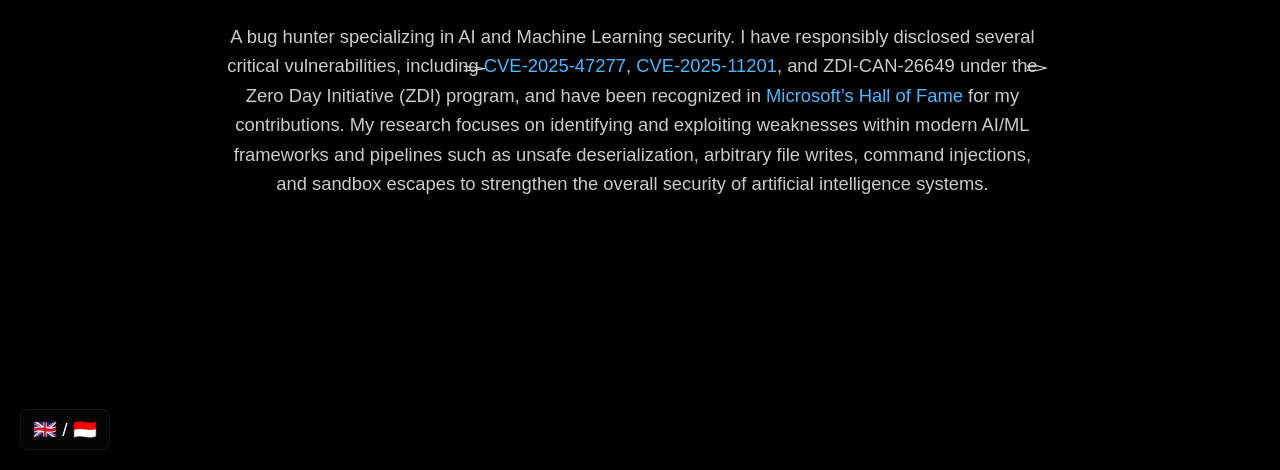
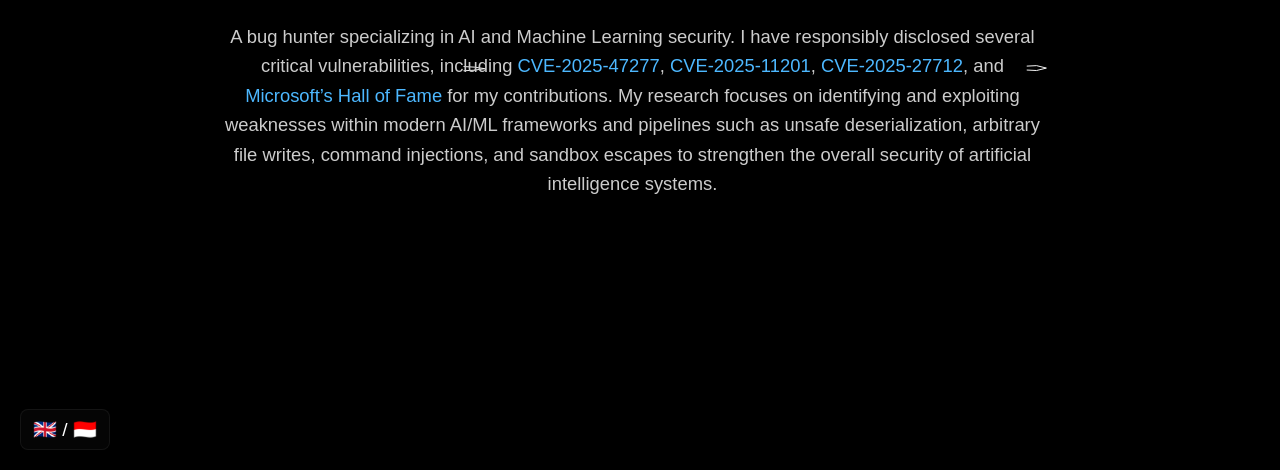
Before and after one commit to funscoietyxboyz/0xboyz, a plain HTML site: page index.html in a window 1280 px wide. Shown: the part 330-800 px from the top of the page. Drawn offline with Linux system fonts and the light colour scheme.

Commit message:
Update index.html

```diff
--- a/index.html
+++ b/index.html
@@ -225,7 +225,8 @@
         I have responsibly disclosed several critical vulnerabilities, including
         <a href="https://github.com/vllm-project/vllm/security/advisories/GHSA-hjq4-87xh-g4fv" target="_blank" rel="noopener">CVE-2025-47277</a>,
         <a href="https://www.zerodayinitiative.com/advisories/ZDI-25-931/" target="_blank" rel="noopener">CVE-2025-11201</a>,
-        and ZDI-CAN-26649 under the Zero Day Initiative (ZDI) program, and have been recognized in
+        <a href="https://www.intel.com/content/www/us/en/security-center/advisory/intel-sa-01365.html" target="_blank" rel="noopener">CVE-2025-27712</a>,
+        and
         <a href="https://msrc.microsoft.com/update-guide/acknowledgement/online" target="_blank" rel="noopener">Microsoft’s Hall of Fame</a>
         for my contributions.
         My research focuses on identifying and exploiting weaknesses within modern AI/ML frameworks and pipelines such as unsafe deserialization, arbitrary file writes, command injections, and sandbox escapes to strengthen the overall security of artificial intelligence systems.
```
